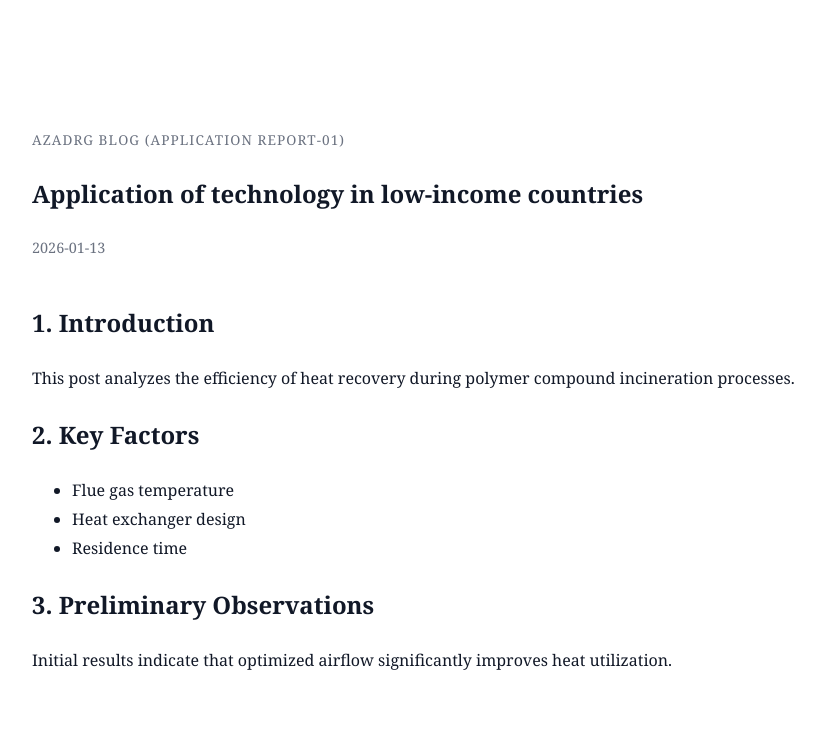
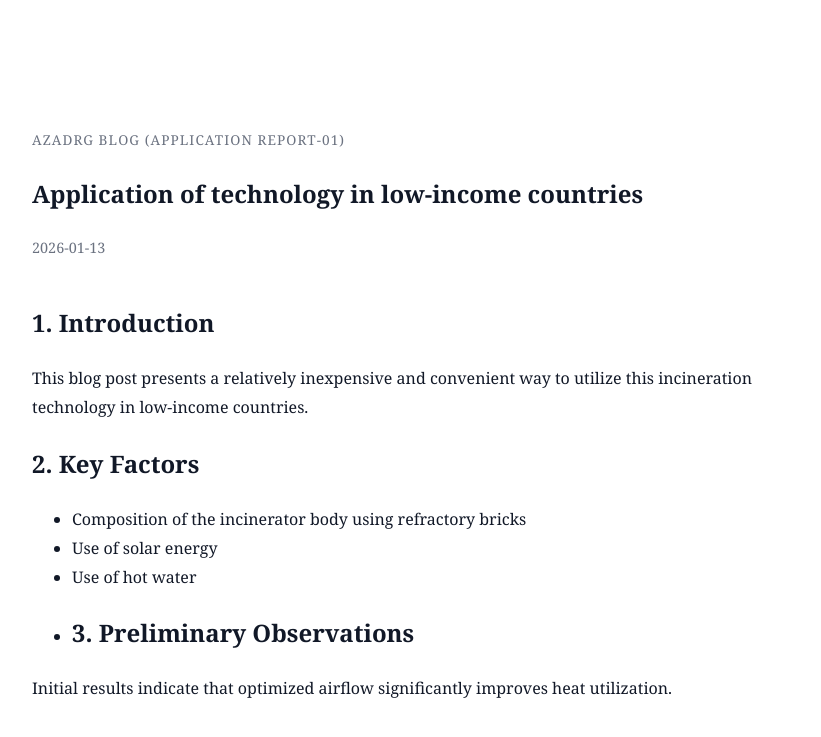
Before and after one commit to ssimsangmin49-creator/ecofriendly-polymer-compounds-incineration, a Jekyll site: the page built from _posts/2026-01-13-application.md, in a window 1280 px wide. Shown: the top 737 px of the page, without its empty margins (222-1043 px from the left). Built offline with Jekyll 4.4.1, drawn with Linux system fonts in a browser that asks for light colours.

Commit message:
Update 2026-01-13-application.md

```diff
--- a/_posts/2026-01-13-application.md
+++ b/_posts/2026-01-13-application.md
@@ -7,15 +7,15 @@ label: "AZADrg Blog (Application report-01)"
 
 ## 1. Introduction
 
-This post analyzes the efficiency of heat recovery
-during polymer compound incineration processes.
+This blog post presents a relatively inexpensive and convenient way to utilize
+this incineration technology in low-income countries.
 
 ## 2. Key Factors
 
-- Flue gas temperature
-- Heat exchanger design
-- Residence time
-
+- Composition of the incinerator body using refractory bricks
+- Use of solar energy
+- Use of hot water
+-
 ## 3. Preliminary Observations
 
 Initial results indicate that optimized airflow
```
